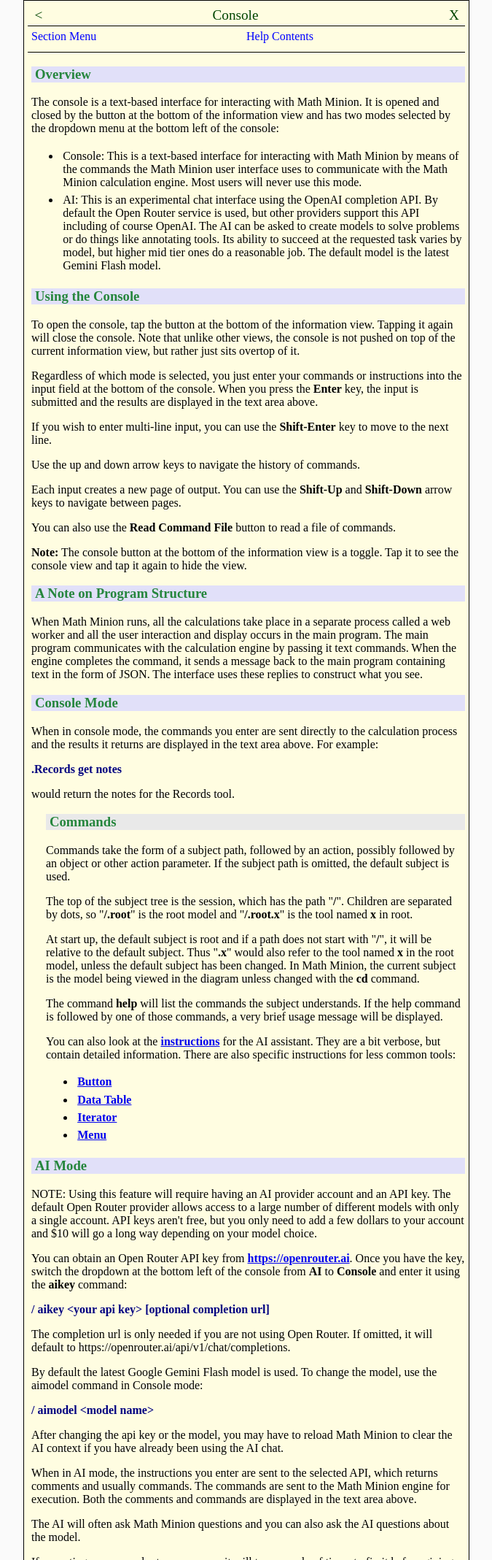
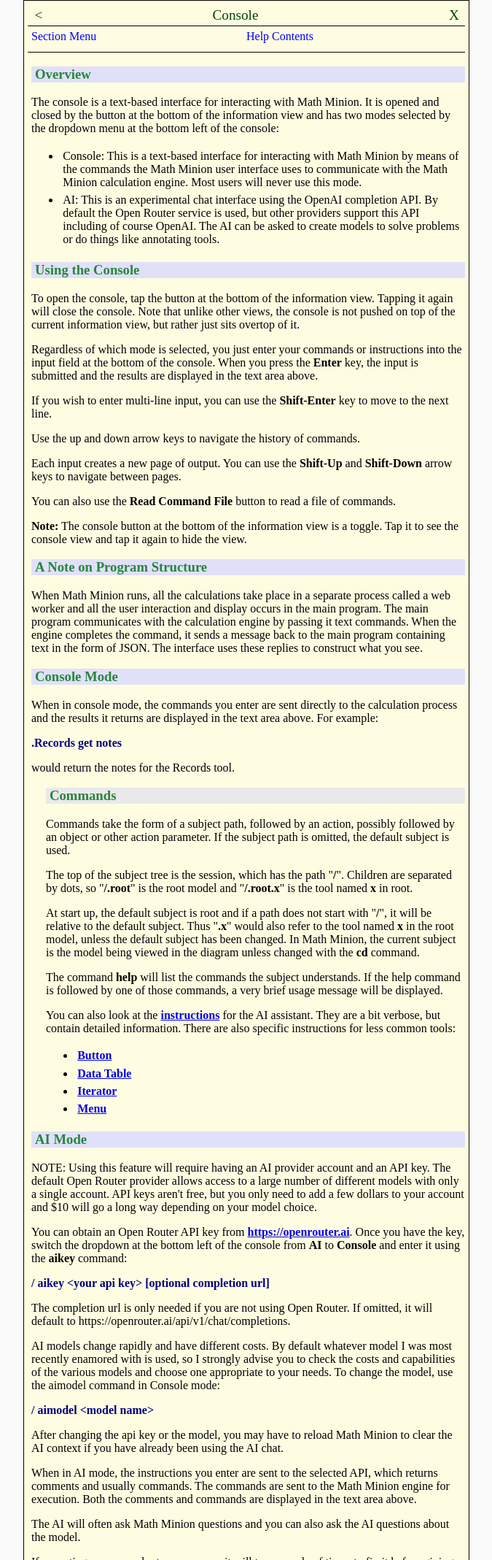
Before and after one commit to CraigGMorris/mmjs, a plain HTML site: page help/console.html in a window 1280 px wide. Shown: the part 8-2145 px from the top of the page at 73% size, without its empty margins (302-977 px from the left). Drawn offline with Linux system fonts and the light colour scheme.

Commit message:
changed the default AI to Gemini Argon and updated the console help to suggest reviewing options and picking the best model for you.

```diff
--- a/help/console.html
+++ b/help/console.html
@@ -35,8 +35,7 @@
 						<li>AI: This is an experimental chat interface using the OpenAI completion API.  By
 							default the Open Router service is used, but other providers support this API including of course OpenAI.
 							The AI can be asked to create models to solve problems or do
-							things like annotating tools. Its ability to succeed at the requested task varies by model, but higher
-							mid tier ones do a reasonable job. The default model is the latest Gemini Flash model.
+							things like annotating tools.
 						</li>
 					</ul>
 				</p>
@@ -144,7 +143,9 @@
 					The completion url is only needed if you are not using Open Router. If omitted, it will default to https://openrouter.ai/api/v1/chat/completions.
 				</p>
 				<p>
-					By default the latest Google Gemini Flash model is used.
+					AI models change rapidly and have different costs.
+					By default whatever model I was most recently enamored with is used, so
+					I strongly advise you to check the costs and capabilities of the various models and choose one appropriate to your needs.
 					To change the model, use the aimodel command in Console mode:
 				</p>
 				<p class="formula">
--- a/react/ConsoleView.js
+++ b/react/ConsoleView.js
@@ -213,7 +213,7 @@ export function ConsoleView(props) {
 				'/ aimodel',
 				(results) => {
 					const modelName = results?.[0]?.results;
-					aiValues.model = modelName || '~google/gemini-3.7-flash';
+					aiValues.model = modelName || '~google/gemini-4-argon';
 				});
 		}
 	}
```
